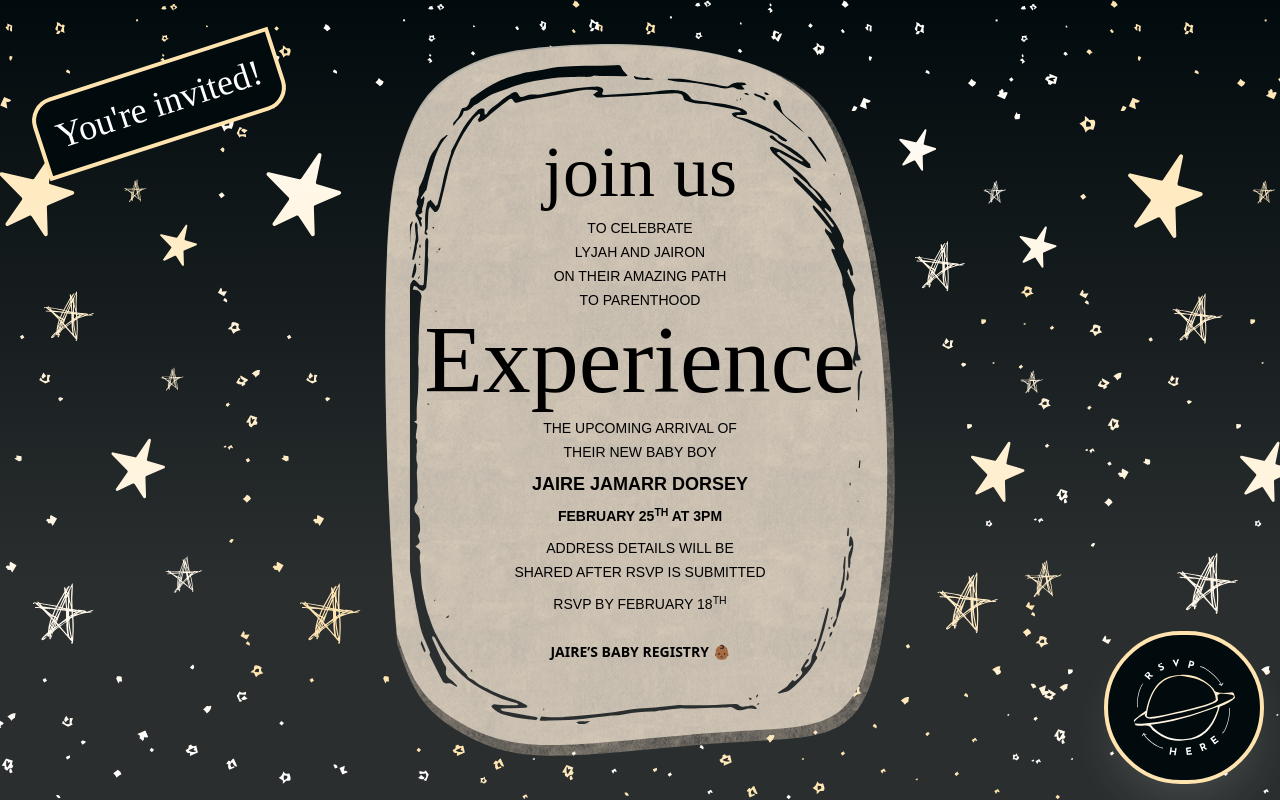
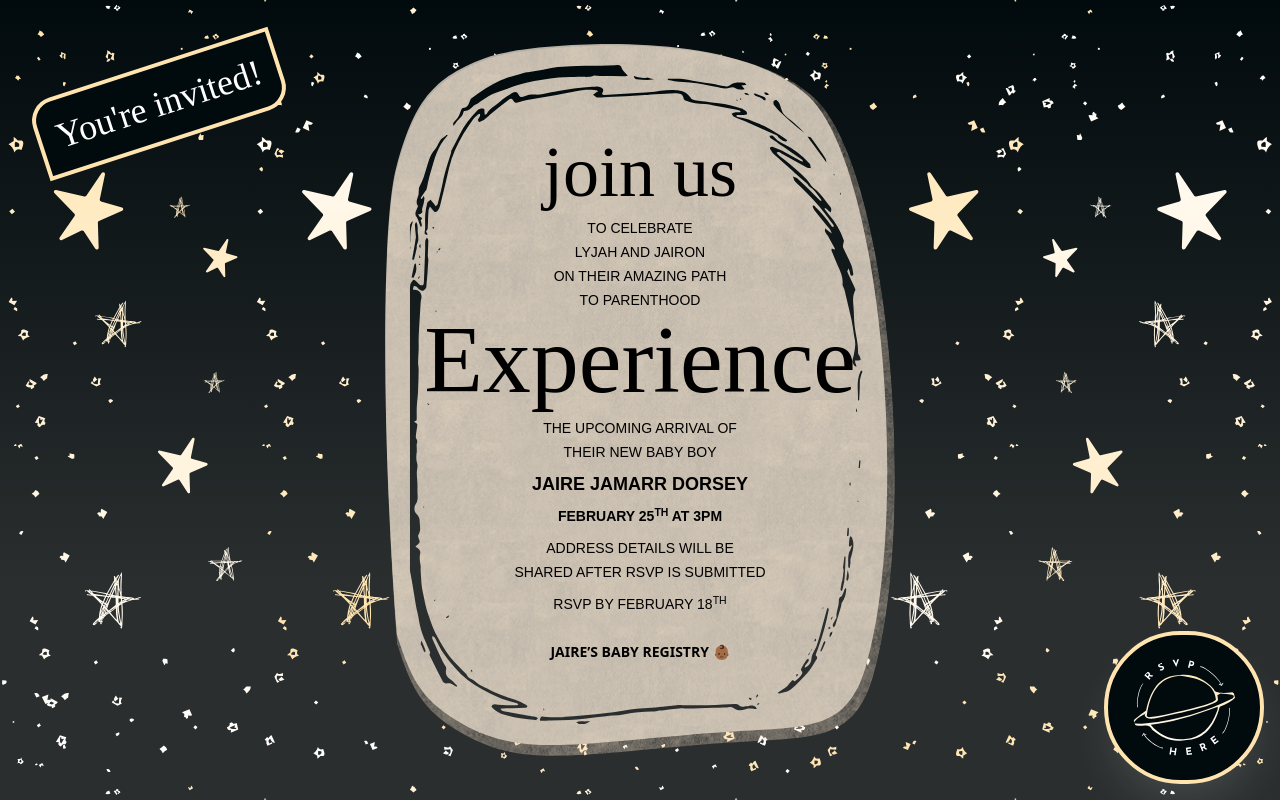
Before and after one commit to shedidthatio/babyshower-invitation, a Nuxt app: page / in a window 1280 px wide. Built offline with nearby package versions, Linux system fonts and the light colour scheme; a web font is replaced by a local one.

Commit message:
updated assets dir

```diff
--- a/pages/index.vue
+++ b/pages/index.vue
@@ -48,7 +48,7 @@
 
 <style scoped>
 #content-wrapper-parent {
-    background-image: url('assets/imgs/starsbgImage.svg'), linear-gradient(180deg, #010A0D 0%, #2A2E2F 73.13%);
+    background-image: url('assets/imgs/starsbgImg.svg'), linear-gradient(180deg, #010A0D 0%, #2A2E2F 73.13%);
     background-position: center;
     background-repeat: no-repeat;
     background-size: cover;
```
